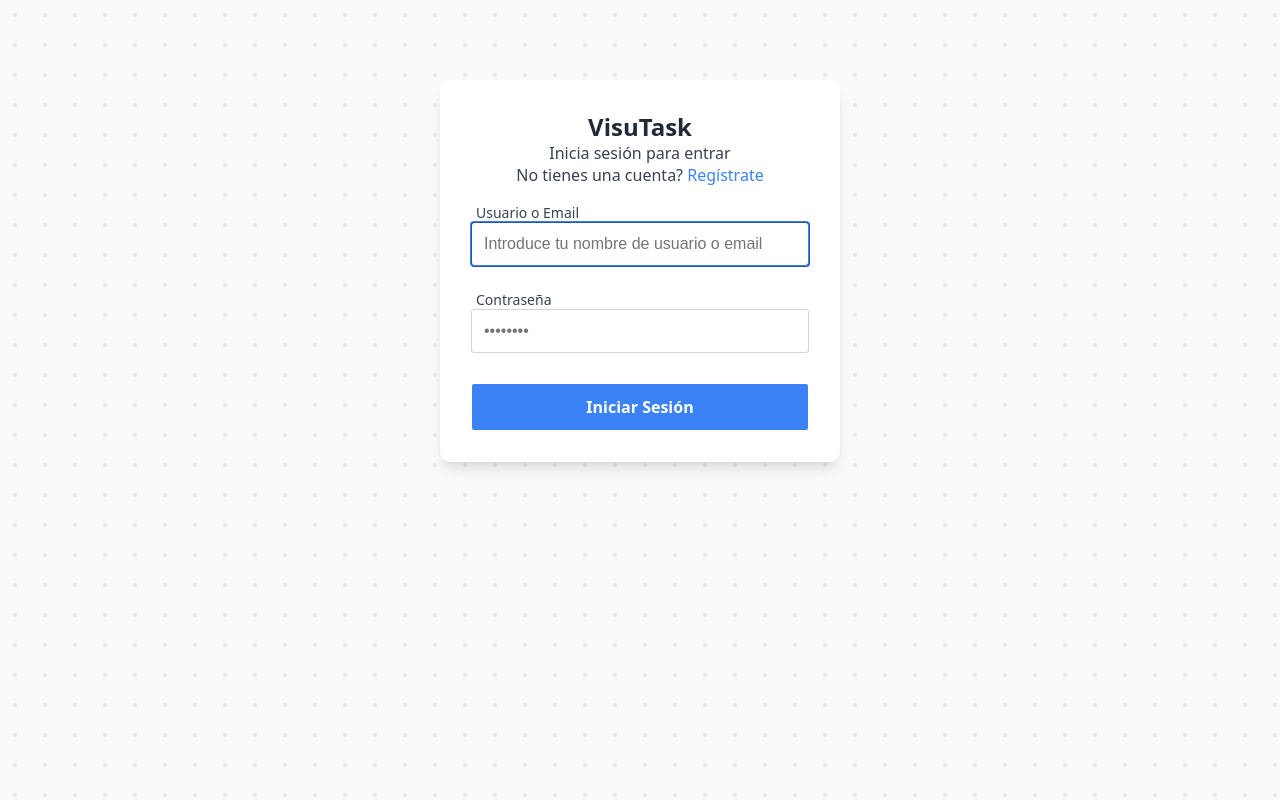
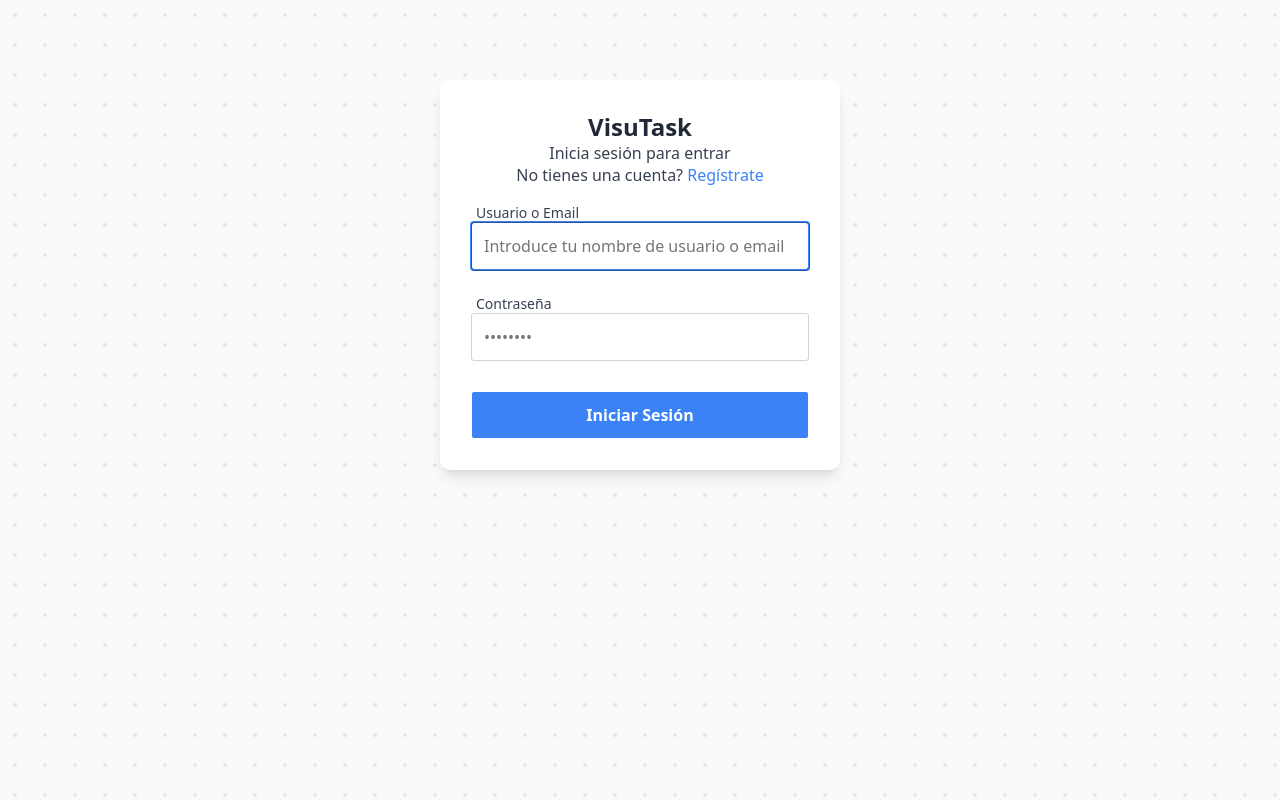
Before and after one commit to minvdev/visu-task, a React (Vite) app in the folder frontend-react/: page /login in a window 1280 px wide. Built offline with nearby package versions, Linux system fonts and the light colour scheme.

Commit message:
Fix in `Input` css: Specify the font

```diff
--- a/frontend-react/src/components/atoms/Input/Input.module.css
+++ b/frontend-react/src/components/atoms/Input/Input.module.css
@@ -4,6 +4,7 @@
 	padding: var(--space-3);
 	font-size: var(--text-base);
 	border-radius: var(--radius-sm);
+	font: var(--font-sans);
 	background-color: inherit;
 	outline: none;
 }
```
